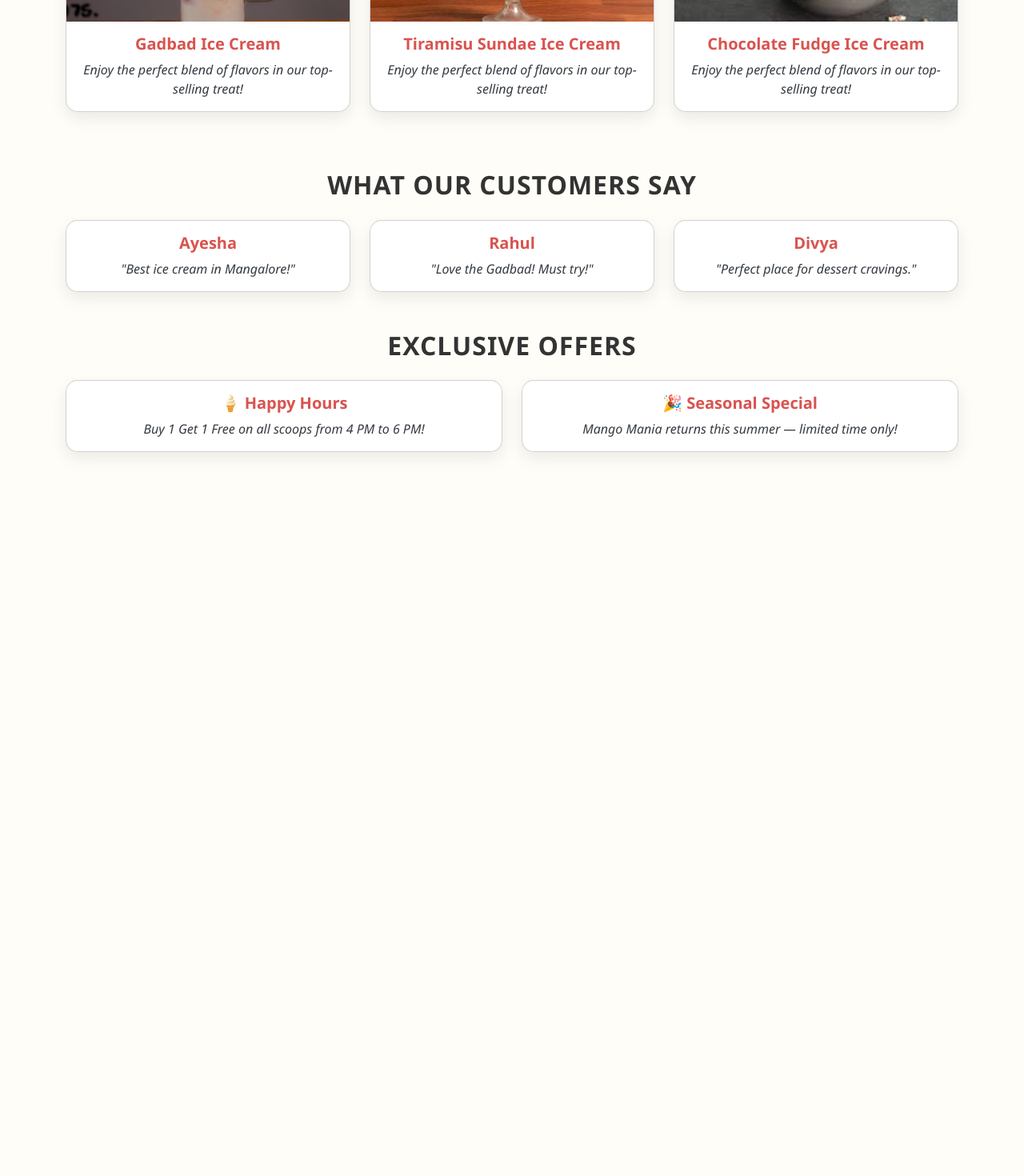
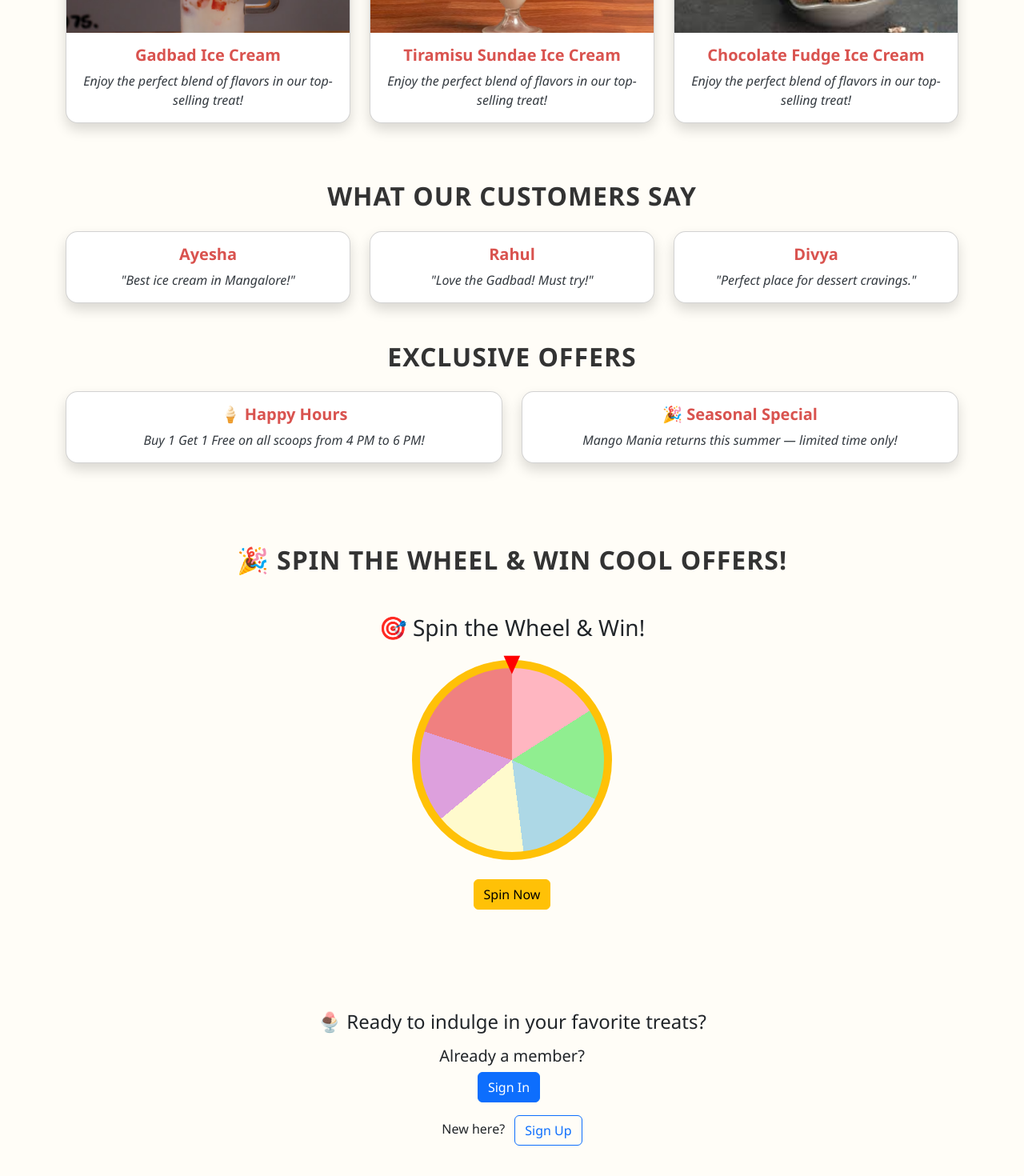
Before and after one commit to Vamshirk-18/Ideal-Cafe, a React (Create React App) app: page / in a window 1280 px wide. Shown: the part 838-2308 px from the top of the page at 80% size. Before the commit the page ends 1457 px from the top, so only its background shows below. Built offline with nearby package versions, Linux system fonts and the light colour scheme.

Commit message:
Some more new features added

```diff
--- a/src/App.js
+++ b/src/App.js
@@ -4,13 +4,17 @@ import 'bootstrap/dist/css/bootstrap.min.css';
 import 'bootstrap/dist/js/bootstrap.bundle.min.js';
 import './App.css';
 import SignIn from './pages/SignIn';
+import SignUp from './pages/SignUp';
 import Offers from './pages/Offers';
 import Home from './pages/Home';
+import Profile from './pages/Profile';
 import Navbar from './pages/Navbar';
 import Contact from './pages/Contact';
 import Location from './pages/Location';
 import Menu from './pages/Menu';
 import Cart from './pages/Cart';
+import Admin from './pages/Admin';
+import SpinWheel from './pages/SpinWheel';
 
 function App() {
   return (
@@ -20,11 +24,14 @@ function App() {
         <Route path="/" element={<Home />} />
         <Route path="/menu" element={<Menu />} />
         <Route path="/cart" element={<Cart />} />
-
         <Route path="/contact" element={<Contact />} />
         <Route path="/location" element={<Location />} />
         <Route path="/signin" element={<SignIn />} />
+        <Route path="/signup" element={<SignUp />} />
+        <Route path="/admin" element={<Admin />} />
+        <Route path="/profile" element={<Profile />} />
         <Route path="/offers" element={<Offers />} />
+        <Route path="/spin" element={<SpinWheel />} />
       </Routes>
     </Router>
   );
--- /dev/null
+++ b/src/pages/Admin.js
@@ -0,0 +1,46 @@
+import React from 'react';
+import { Container, Card, Button, Table } from 'react-bootstrap';
+
+function Admin() {
+  return (
+    <Container className="my-5">
+      <Card className="p-4 shadow">
+        <h3 className="text-center mb-4">🔧 Admin Dashboard</h3>
+
+        <Button variant="primary" className="mb-3">
+          ➕ Add New Menu Item
+        </Button>
+
+        <Table striped bordered hover>
+          <thead>
+            <tr>
+              <th>#</th>
+              <th>Item Name</th>
+              <th>Category</th>
+              <th>Price</th>
+              <th>Status</th>
+            </tr>
+          </thead>
+          <tbody>
+            <tr>
+              <td>1</td>
+              <td>Vanilla Sundae</td>
+              <td>Dessert</td>
+              <td>₹120</td>
+              <td>Available</td>
+            </tr>
+            <tr>
+              <td>2</td>
+              <td>Choco Lava</td>
+              <td>Dessert</td>
+              <td>₹150</td>
+              <td>Out of Stock</td>
+            </tr>
+          </tbody>
+        </Table>
+      </Card>
+    </Container>
+  );
+}
+
+export default Admin;
--- a/src/pages/Home.js
+++ b/src/pages/Home.js
@@ -1,18 +1,17 @@
 import React from 'react';
-import { Carousel, Card, Container, Row, Col } from 'react-bootstrap';
+import { Carousel, Card, Container, Row, Col, Button } from 'react-bootstrap';
+import { Link } from 'react-router-dom';
 import './Home.css';
 import '../App.css';
-import App from '../App';
 import hero1 from '../assets1/hero1.png';
 import hero2 from '../assets1/hero2.png';
-import 'bootstrap/dist/css/bootstrap.min.css';
-import 'bootstrap/dist/js/bootstrap.bundle.min.js';
-
+import SpinWheel from '../pages/SpinWheel';
 
 const Home = () => {
   return (
     <div>
 
+      {/* Hero Carousel */}
       <Carousel className="mb-5">
         <Carousel.Item>
           <img className="d-block w-100" src={hero1} alt="First slide" />
@@ -32,12 +31,12 @@ const Home = () => {
 
       <Container>
 
-
+        {/* Popular Dishes */}
         <h2 className="mb-4 text-center">Popular Dishes</h2>
         <Row className="mb-5">
           {['Gadbad', 'Tiramisu Sundae', 'Chocolate Fudge'].map((dish, index) => (
             <Col md={4} key={index}>
-              <Card className="mb-4">
+              <Card className="mb-4 shadow">
                 <Card.Img variant="top" src={`/assets/dish${index + 1}.jpg`} />
                 <Card.Body>
                   <Card.Title>{dish} Ice Cream</Card.Title>
@@ -50,7 +49,7 @@ const Home = () => {
           ))}
         </Row>
 
-
+        {/* Testimonials */}
         <h2 className="mb-4 text-center">What Our Customers Say</h2>
         <Row className="mb-5">
           {[
@@ -59,7 +58,7 @@ const Home = () => {
             { name: 'Divya', review: 'Perfect place for dessert cravings.' }
           ].map((testimonial, index) => (
             <Col md={4} key={index}>
-              <Card>
+              <Card className="shadow">
                 <Card.Body>
                   <Card.Title>{testimonial.name}</Card.Title>
                   <Card.Text>"{testimonial.review}"</Card.Text>
@@ -69,11 +68,11 @@ const Home = () => {
           ))}
         </Row>
 
-
+        {/* Exclusive Offers */}
         <h2 className="mb-4 text-center">Exclusive Offers</h2>
-        <Row>
+        <Row className="mb-5">
           <Col md={6}>
-            <Card className="mb-4">
+            <Card className="mb-4 shadow">
               <Card.Body>
                 <Card.Title>🍦 Happy Hours</Card.Title>
                 <Card.Text>Buy 1 Get 1 Free on all scoops from 4 PM to 6 PM!</Card.Text>
@@ -81,7 +80,7 @@ const Home = () => {
             </Card>
           </Col>
           <Col md={6}>
-            <Card className="mb-4">
+            <Card className="mb-4 shadow">
               <Card.Body>
                 <Card.Title>🎉 Seasonal Special</Card.Title>
                 <Card.Text>Mango Mania returns this summer — limited time only!</Card.Text>
@@ -90,6 +89,31 @@ const Home = () => {
           </Col>
         </Row>
 
+        {/* 🎡 Spin the Wheel Section */}
+        <Container className="my-5 text-center">
+          <h2 className="mb-4">🎉 Spin the Wheel & Win Cool Offers!</h2>
+          <SpinWheel />
+        </Container>
+
+        {/* Sign In / Sign Up CTA */}
+        <div className="text-center my-5">
+          <h4 className="mb-3">🍨 Ready to indulge in your favorite treats?</h4>
+
+          <div className="mb-3">
+            <h5>Already a member?</h5>
+            <Link to="/signin">
+              <Button variant="primary" className="me-2">Sign In</Button>
+            </Link>
+          </div>
+
+          <div>
+            <span>New here? </span>
+            <Link to="/signup">
+              <Button variant="outline-primary" className="ms-2">Sign Up</Button>
+            </Link>
+          </div>
+        </div>
+
       </Container>
     </div>
   );
--- a/src/pages/Navbar.js
+++ b/src/pages/Navbar.js
@@ -10,7 +10,7 @@ function Navbar() {
     <nav className="navbar navbar-expand-lg bg-body-tertiary">
       <div className="container-fluid">
 
-        <Link className="navbar-brand d-flex align-items-center" href="#">
+        <Link className="navbar-brand d-flex align-items-center" to="/">
           <img
             src={logo}
             alt="Ideal Café Logo"
@@ -53,9 +53,17 @@ function Navbar() {
               <Link className="nav-link" to="/contact">Contact</Link>
             </li>
             <li className="nav-item">
+              <Link className="nav-link" to="/profile">Profile</Link>
+            </li>
+            <li className="nav-item">
+              <Link className="nav-link" to="/admin">Admin</Link>
+            </li>
+            <li className="nav-item">
               <Link className="nav-link" to="/signin">SignIn</Link>
             </li>
-
+            <li className="nav-item">
+              <Link className="nav-link" to="/signup">Sign Up</Link>
+            </li>
 
           </ul>
 
--- a/src/pages/Profile.js
+++ b/src/pages/Profile.js
@@ -0,0 +1,18 @@
+import React from 'react';
+import { Card, Container } from 'react-bootstrap';
+
+function Profile() {
+  return (
+    <Container className="my-5">
+      <Card className="p-4 shadow">
+        <h3 className="text-center mb-4">👤 User Profile</h3>
+        <p><strong>Name:</strong> Narendra Modi</p>
+        <p><strong>Email:</strong> nmodi@example.com</p>
+        <p><strong>Favorite Icecream:</strong> Gadbad</p>
+        <p><strong>Member Since:</strong> April 2024</p>
+      </Card>
+    </Container>
+  );
+}
+
+export default Profile;
--- /dev/null
+++ b/src/pages/SignUp.js
@@ -0,0 +1,34 @@
+import React from 'react';
+import { Form, Button, Container, Card } from 'react-bootstrap';
+
+function SignUp() {
+  return (
+    <Container className="my-5">
+      <Card className="p-4 shadow">
+        <h3 className="text-center mb-4">📝 Create an Account</h3>
+        <Form>
+          <Form.Group className="mb-3" controlId="formName">
+            <Form.Label>Name</Form.Label>
+            <Form.Control type="text" placeholder="Enter name" required />
+          </Form.Group>
+
+          <Form.Group className="mb-3" controlId="formEmail">
+            <Form.Label>Email address</Form.Label>
+            <Form.Control type="email" placeholder="Enter email" required />
+          </Form.Group>
+
+          <Form.Group className="mb-3" controlId="formPassword">
+            <Form.Label>Password</Form.Label>
+            <Form.Control type="password" placeholder="Password" required />
+          </Form.Group>
+
+          <Button variant="success" type="submit" className="w-100">
+            Sign Up
+          </Button>
+        </Form>
+      </Card>
+    </Container>
+  );
+}
+
+export default SignUp;
--- /dev/null
+++ b/src/pages/SpinWheel.css
@@ -0,0 +1,30 @@
+.wheel-container {
+    position: relative;
+    width: 250px;
+    height: 250px;
+    margin: 0 auto;
+  }
+
+  .wheel {
+    width: 100%;
+    height: 100%;
+    border: 10px solid #ffc107;
+    border-radius: 50%;
+    background: conic-gradient(
+      #ffb6c1 0% 16%,
+      #90ee90 16% 32%,
+      #add8e6 32% 48%,
+      #fffacd 48% 64%,
+      #dda0dd 64% 80%,
+      #f08080 80% 100%
+    );
+  }
+
+  .pointer {
+    position: absolute;
+    top: -20px;
+    left: 50%;
+    transform: translateX(-50%);
+    font-size: 30px;
+    color: red;
+  }
--- /dev/null
+++ b/src/pages/SpinWheel.js
@@ -0,0 +1,51 @@
+import React, { useState } from 'react';
+import './SpinWheel.css'; // We’ll create this for styles
+
+const rewards = [
+  '🎉 10% Off',
+  '🍦 Free Scoop',
+  '🥳 20% Off',
+  '😋 Try Again',
+  '☕ Free Topping',
+  '🎁 Mystery Gift',
+];
+
+const SpinWheel = () => {
+  const [spinning, setSpinning] = useState(false);
+  const [result, setResult] = useState(null);
+
+  const handleSpin = () => {
+    if (spinning) return;
+
+    setSpinning(true);
+    setResult(null);
+
+    const randomIndex = Math.floor(Math.random() * rewards.length);
+    const angle = 360 * 5 + (360 / rewards.length) * randomIndex;
+
+    const wheel = document.querySelector('.wheel');
+    wheel.style.transition = 'transform 4s ease-out';
+    wheel.style.transform = `rotate(${angle}deg)`;
+
+    setTimeout(() => {
+      setSpinning(false);
+      setResult(rewards[randomIndex]);
+    }, 4000);
+  };
+
+  return (
+    <div className="text-center my-5">
+      <h3>🎯 Spin the Wheel & Win!</h3>
+      <div className="wheel-container my-4">
+        <div className="wheel" />
+        <div className="pointer">▼</div>
+      </div>
+      <button className="btn btn-warning" onClick={handleSpin} disabled={spinning}>
+        {spinning ? 'Spinning...' : 'Spin Now'}
+      </button>
+      {result && <div className="mt-4 alert alert-success">You got: {result}</div>}
+    </div>
+  );
+};
+
+export default SpinWheel;
```
